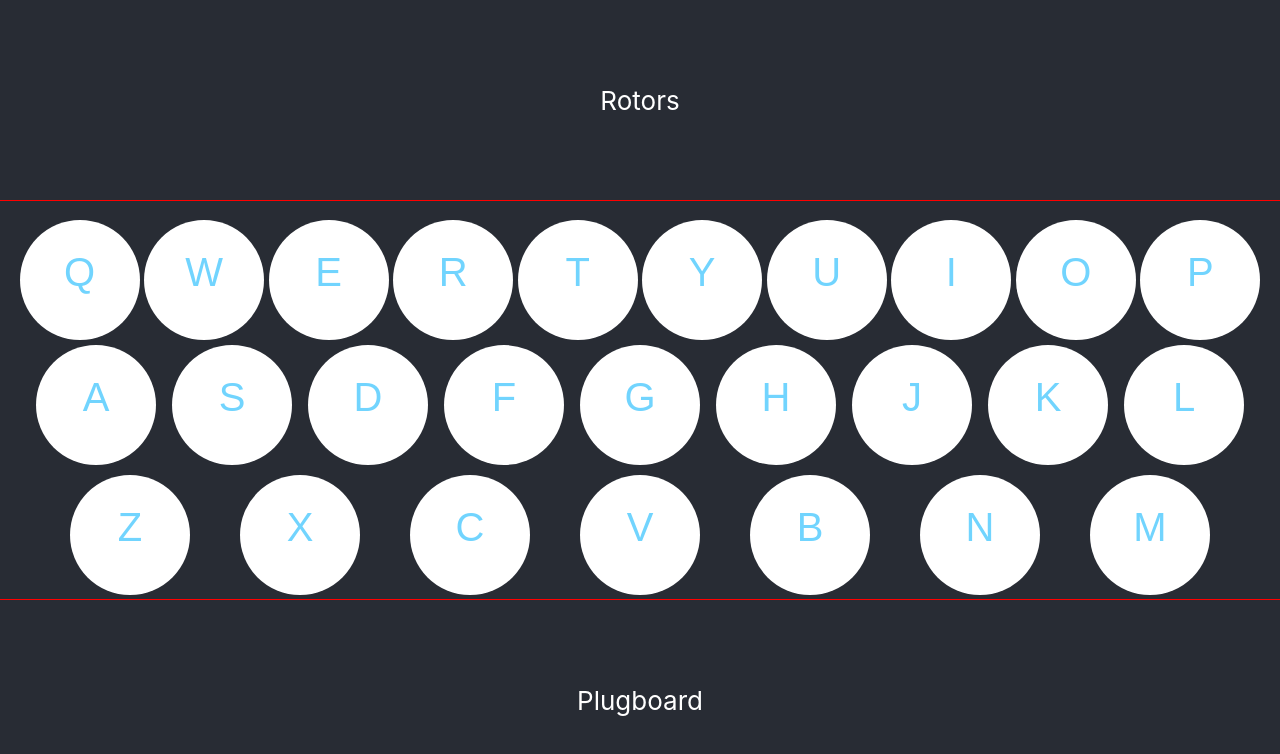
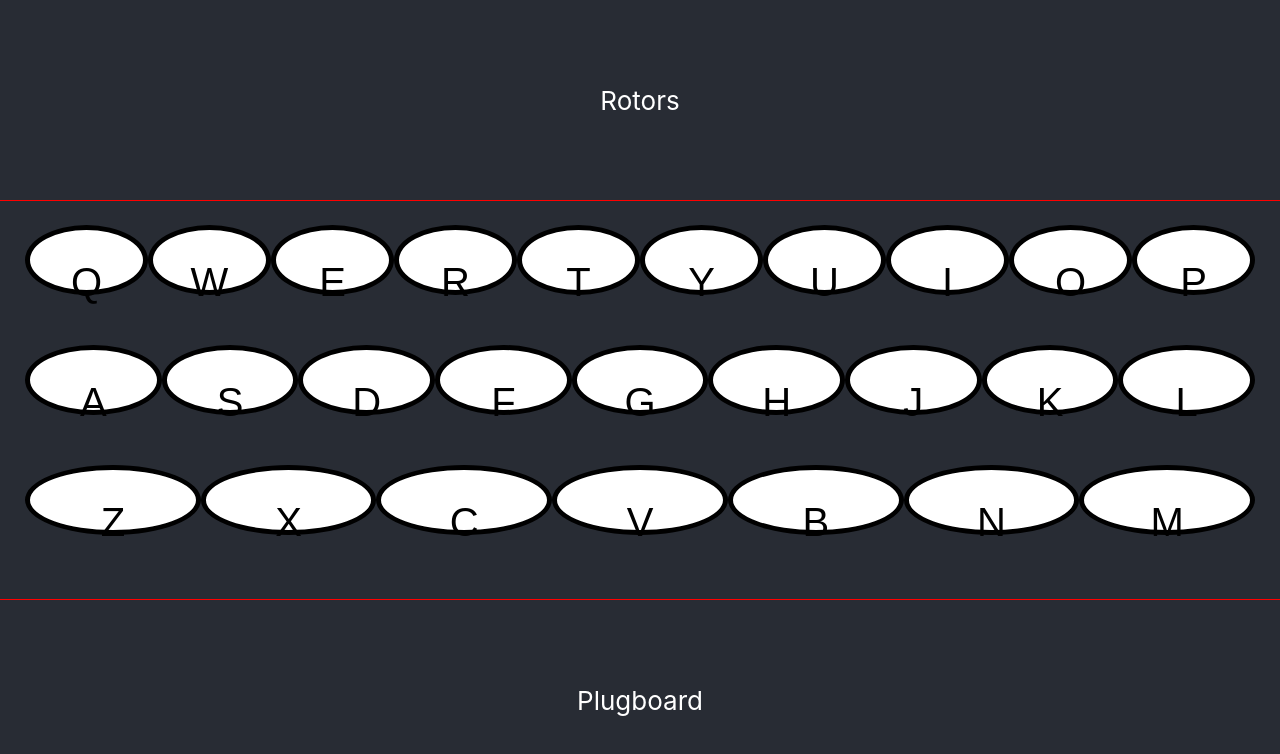
Before and after one commit to luishong07/Enigma-Replica, a React (Create React App) app: page / in a window 1280 px wide. Shown: the top 754 px of the page. Built offline with nearby package versions, Linux system fonts and the light colour scheme.

Commit message:
polished the lampboard elements

```diff
--- a/src/Lampboard.css
+++ b/src/Lampboard.css
@@ -17,7 +17,7 @@
     /* width: 700px; */
     height: 50vh;
     flex-direction: column;
-    padding: 20px 15px;
+    padding:  20px;
     font: 40px arial;
     /* box-shadow: 0px 40px 45px rgba(0, 0, 0, 0.4); */
 }
@@ -29,17 +29,24 @@ div[class*="line"] {
 
 div[class*="line"] + div[class*="line"] {
     margin: 5px;
+    height: calc(50vh/3)
+}
+.line1{
+    margin: 5px;
+    height: calc(50vh/3)
+
 }
 
-div[class*="line"] span {
+div[class*="line"] div {
     /* box-shadow: 0px 3px 3px rgba(0, 0, 0, 0.7); */
-    color: #71d4fe;
+    color: black;
     padding: 30px;
     background: white;
     border-radius: 50%;
     /* text-shadow: 0px 0px 40px #71d4fe, 0px 0px 80px #71d4fe; */
-    width: calc(45vh / 3);
-    height: calc(45vh / 3);
+    width: 50px;
+    height: 50px;
+    border: black solid 5px;
     /* text-align: center; */
     /* align-items: center; */
 }
--- a/src/Lampboard.tsx
+++ b/src/Lampboard.tsx
@@ -9,34 +9,10 @@ const Lampboard = () => {
     const thirdRow = ["Z", "X", "C", "V", "B", "N", "M"]
 
     return (
-        // <div className='container'>
-        // <Container fluid className="lamp-container ">
-        //     <Row className='row-item' >
-        //         {
-        //             firstRow.map(e => {
-        //                 return <Col key={e}>{e}</Col>
-        //             })
-        //         }
-        //     </Row>
-        //     <Row className='row-item'>
-        //         {
-        //             secondRow.map(e => {
-        //                 return <Col key={e}>{e}</Col>
-        //             })
-        //         }
-        //     </Row>
-        //     <Row className='row-item'>
-        //         {
-        //             thirdRow.map(e => {
-        //                 return <Col key={e}>{e}</Col>
-        //             })
-        //         }
-        //     </Row>
-        // </Container>
 
-        <div className="base">
-            <div className="line1">
-                <span>Q</span>
+        <Container fluid className="base">
+            <Row className="line1">
+                {/* <span>Q</span>
                 <span>W</span>
                 <span>E</span>
                 <span>R</span>
@@ -45,10 +21,15 @@ const Lampboard = () => {
                 <span>U</span>
                 <span>I</span>
                 <span>O</span>
-                <span>P</span>
-            </div>
-            <div className="line2">
-                <span>A</span>
+                <span>P</span> */}
+                {
+                    firstRow.map(e => {
+                        return <Col key={e}>{e}</Col>
+                    })
+                }
+            </Row>
+            <Row className="line2">
+                {/* <span>A</span>
                 <span>S</span>
                 <span>D</span>
                 <span>F</span>
@@ -56,20 +37,30 @@ const Lampboard = () => {
                 <span>H</span>
                 <span>J</span>
                 <span>K</span>
-                <span>L</span>
-            </div>
-            <div className="line3">
-                <span>Z</span>
+                <span>L</span> */}
+                {
+                    secondRow.map(e => {
+                        return <Col key={e}>{e}</Col>
+                    })
+                }
+            </Row>
+            <Row className="line3">
+                {/* <span>Z</span>
                 <span>X</span>
                 <span>C</span>
                 <span>V</span>
                 <span>B</span>
                 <span>N</span>
-                <span>M</span>
+                <span>M</span> */}
+                {
+                    thirdRow.map(e => {
+                        return <Col key={e}>{e}</Col>
+                    })
+                }
 
-            </div>
+            </Row>
 
-        </div>
+        </Container>
     );
 }
 
```
